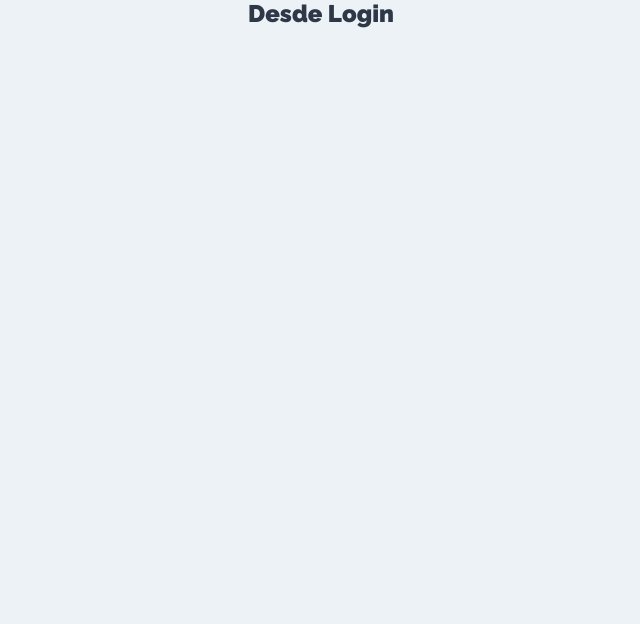
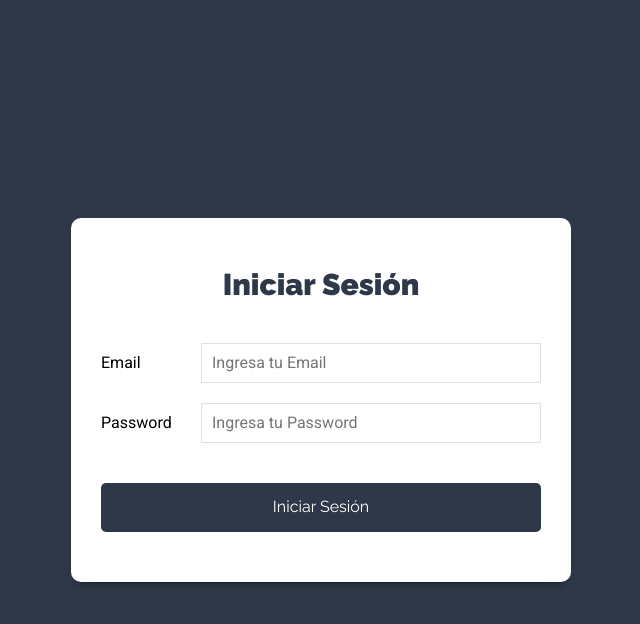
Before and after one commit to brimanz/Mern_app, a React (Vite) app: page / in a window 1280 px wide. Shown: the top 624 px of the page, without its empty margins (319-959 px from the left). Built offline with nearby package versions, Linux system fonts and the light colour scheme.

Commit message:
working on login component elements

```diff
--- a/src/App.jsx
+++ b/src/App.jsx
@@ -3,7 +3,6 @@
 import Login from './components/auth/Login'
 import NewCount from './components/auth/NewCount'
 import Projects from './components/projects/Projects'
-
 
 
 function App() {
--- a/src/components/auth/Login.jsx
+++ b/src/components/auth/Login.jsx
@@ -2,8 +2,50 @@
 
 
 const Login = () =>{
+
+	const onChange = () =>{
+
+	}
+
+
 	return(
-		<h2>Desde Login</h2>
+		<div className="form-usuario">
+			<div className="contenedor-form sombra-dark">
+				<h1>Iniciar Sesión</h1>
+
+				<form>
+					<div className="campo-form">
+						<label htmlFor="email">Email</label>
+						<input
+							type="email"
+							id="email"
+							name="email"
+							placeholder="Ingresa tu Email"
+							onChange={onChange}
+						/>
+					</div>
+
+					<div className="campo-form">
+						<label htmlFor="password">Password</label>
+						<input
+							type="password"
+							id="password"
+							name="password"
+							placeholder="Ingresa tu Password"
+							onChange={onChange}
+						/>
+					</div>
+
+					<div className="campo-form">
+						<input
+							type="submit"
+							className="btn btn-primario btn-block"
+							value="Iniciar Sesión"
+						/>
+					</div>
+				</form>
+			</div>
+		</div>
 	);
 }
 
```
